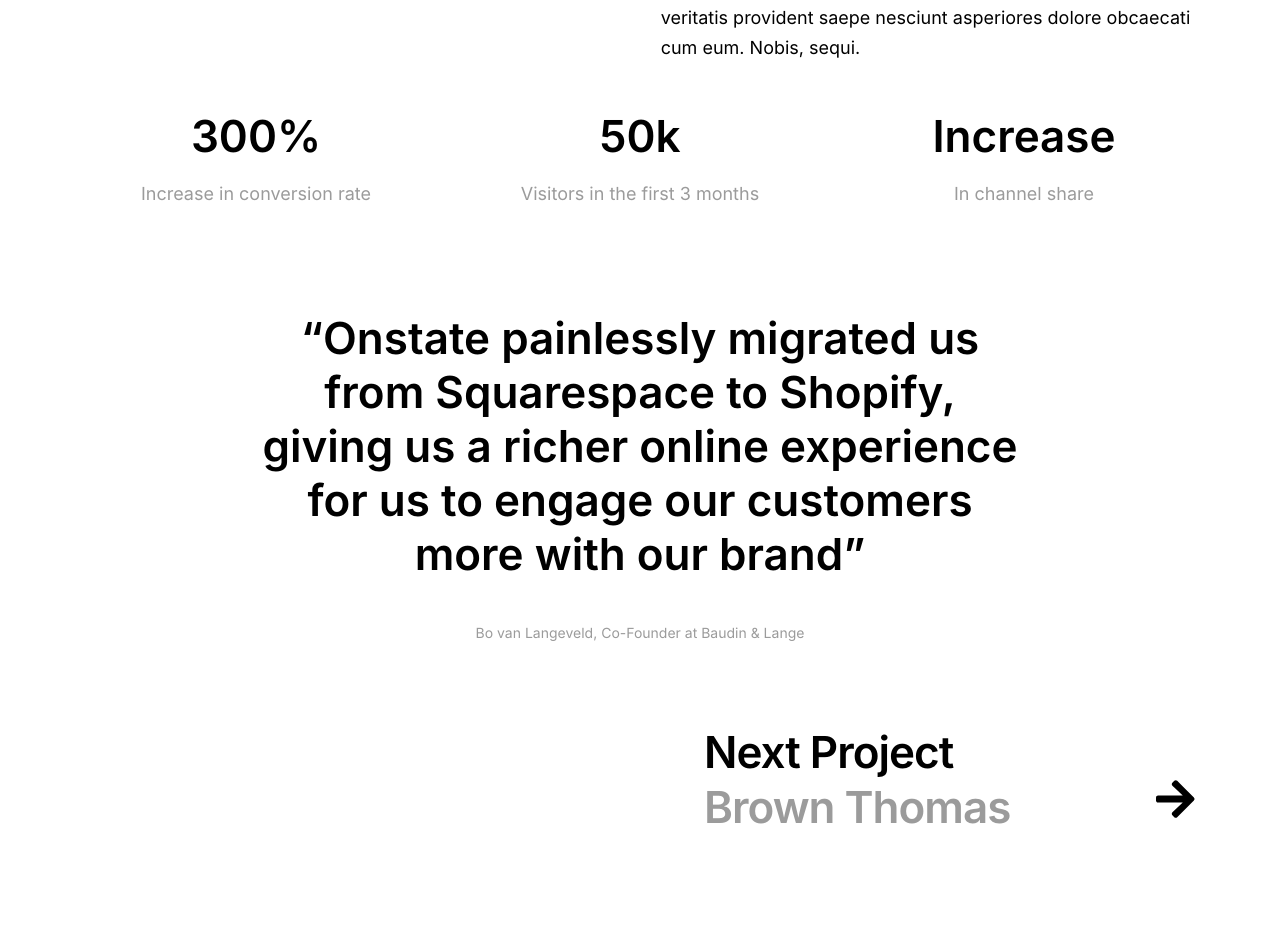
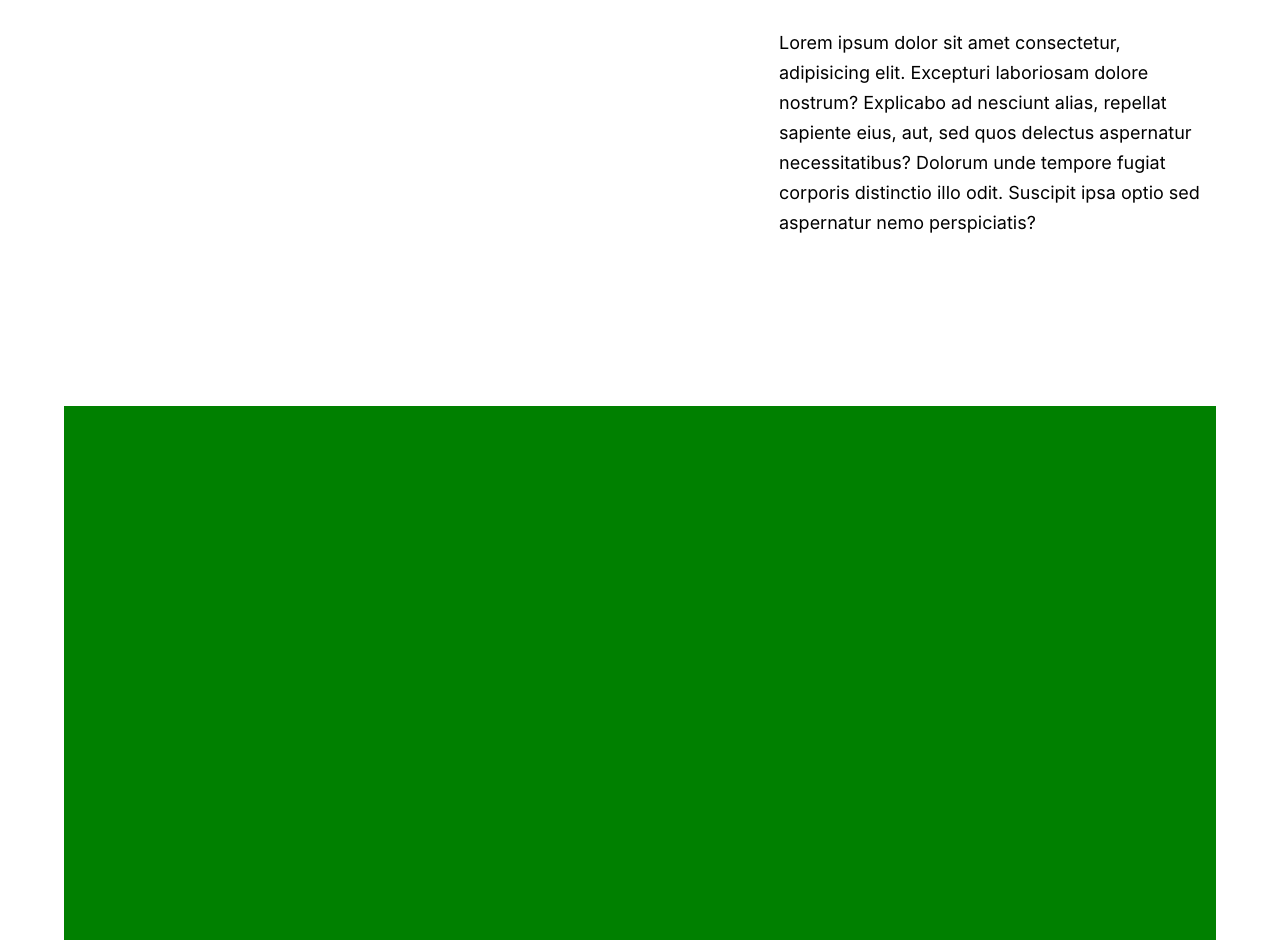
Before and after one commit to BenRut/onstate-tech-test, a React (Create React App) app: page / in a window 1280 px wide. Shown: the part 992-1932 px from the top of the page. Before the commit the page ends 1872 px from the top, so only its background shows below. Built offline with nearby package versions, Linux system fonts and the light colour scheme.

Commit message:
adds image templates

```diff
--- /dev/null
+++ b/src/App.css
@@ -0,0 +1,3 @@
+.App {
+	text-align: center;
+}
--- a/src/components/Footer.jsx
+++ b/src/components/Footer.jsx
@@ -1,6 +1,6 @@
 import React from 'react';
-import { NextProject, ArrowWrapper } from '../styles/Footer';
-import { BigBlackTitle, BigGreyTitle } from '../styles/Text';
+import { ArrowWrapper, NextProject } from '../styles/Footer';
+import { BigBlackTitle, BigGreyTitle, RightParagraph } from '../styles/Text';
 import { FontAwesomeIcon } from '@fortawesome/react-fontawesome';
 import { faArrowRight } from '@fortawesome/free-solid-svg-icons';
 
--- a/src/components/ProjectPage.jsx
+++ b/src/components/ProjectPage.jsx
@@ -6,13 +6,22 @@ import {
 	ProjectDescription,
 	Successes,
 	SuccessPoint,
-	SuccessHeading,
-	SuccessTagline,
 	TestimonyWrapper,
 	Testimony,
-	Author
+	Author,
+	ProjectImage,
+	LargeProjectImage,
+	MediumProjectImage,
+	ImageWrapper
 } from '../styles/ProjectPage';
-import { BigBlackTitle, BigGreyTitle } from '../styles/Text';
+import {
+	BigBlackTitle,
+	BigGreyTitle,
+	BlackSubHeading,
+	SmallGreyText,
+	RightParagraph,
+	LeftParagraph
+} from '../styles/Text';
 
 class ProjectPage extends Component {
 	render() {
@@ -34,26 +43,73 @@ class ProjectPage extends Component {
 							journey
 						</BigGreyTitle>
 						<ProjectDescription>
-							Lorem ipsum dolor sit, amet consectetur adipisicing elit. Voluptas
-							veritatis provident saepe nesciunt asperiores dolore obcaecati cum
-							eum. Nobis, sequi.
+							Lorem ipsum dolor sit amet consectetur, adipisicing elit.
+							Excepturi laboriosam dolore nostrum? Explicabo ad nesciunt alias,
+							repellat sapiente eius, aut, sed quos delectus aspernatur
+							necessitatibus? Dolorum unde tempore fugiat corporis distinctio
+							illo odit. Suscipit ipsa optio sed aspernatur nemo perspiciatis?
 						</ProjectDescription>
 					</Project>
 				</ProjectWrapper>
+
+				<ImageWrapper>
+					<ProjectImage />
+				</ImageWrapper>
+
+				<ImageWrapper>
+					<ProjectImage />
+				</ImageWrapper>
+
+				<ImageWrapper>
+					<ProjectImage />
+				</ImageWrapper>
+
+				<ImageWrapper>
+					<LargeProjectImage />
+				</ImageWrapper>
+
+				<LeftParagraph>
+					<BlackSubHeading>Unique menu structure</BlackSubHeading>
+					<SmallGreyText>
+						Lorem ipsum dolor sit amet consectetur adipisicing elit. Facilis,
+						quod earum! Eius quo accusamus tempora, quidem perferendis soluta
+						necessitatibus eligendi tempore a voluptatum vero dolore cum aliquid
+						totam magnam optio consequatur reprehenderit aperiam ab maiores?
+					</SmallGreyText>
+				</LeftParagraph>
+				<ImageWrapper>
+					<ProjectImage />
+				</ImageWrapper>
+
+				<RightParagraph>
+					<BlackSubHeading>Component based design</BlackSubHeading>
+					<SmallGreyText>
+						Lorem ipsum, dolor sit amet consectetur adipisicing elit. Fuga iste
+						et, perspiciatis fugiat hic rem eius saepe, temporibus nemo ipsum
+						ipsa natus nihil provident officia distinctio inventore quasi
+						excepturi adipisci. Quae esse qui consequuntur rem.
+					</SmallGreyText>
+				</RightParagraph>
+
+				<ImageWrapper>
+					<MediumProjectImage />
+				</ImageWrapper>
+
 				<Successes>
 					<SuccessPoint>
-						<SuccessHeading>300%</SuccessHeading>
-						<SuccessTagline>Increase in conversion rate</SuccessTagline>
+						<BigBlackTitle>300%</BigBlackTitle>
+						<SmallGreyText>Increase in conversion rate</SmallGreyText>
 					</SuccessPoint>
 					<SuccessPoint>
-						<SuccessHeading>50k</SuccessHeading>
-						<SuccessTagline>Visitors in the first 3 months</SuccessTagline>
+						<BigBlackTitle>50k</BigBlackTitle>
+						<SmallGreyText>Visitors in the first 3 months</SmallGreyText>
 					</SuccessPoint>
 					<SuccessPoint>
-						<SuccessHeading>Increase</SuccessHeading>
-						<SuccessTagline>In channel share</SuccessTagline>
+						<BigBlackTitle>Increase</BigBlackTitle>
+						<SmallGreyText>In channel share</SmallGreyText>
 					</SuccessPoint>
 				</Successes>
+
 				<TestimonyWrapper>
 					<Testimony>
 						&ldquo;Onstate painlessly migrated us from Squarespace to Shopify,
--- a/src/styles/ProjectPage.jsx
+++ b/src/styles/ProjectPage.jsx
@@ -14,7 +14,7 @@ const Services = styled.ul`
 	color: #9b9b9b;
 	list-style: none;
 	text-align: left;
-	width: 200px;
+	min-width: 200px;
 `;
 
 const Project = styled.div`
@@ -23,6 +23,7 @@ const Project = styled.div`
 
 const ProjectWrapper = styled.div`
 	display: flex;
+	margin-bottom: 150px;
 `;
 
 const ProjectDescription = styled.p`
@@ -48,19 +49,6 @@ const SuccessPoint = styled.div`
 	flex-direction: column;
 `;
 
-const SuccessHeading = styled.span`
-	color: #000000;
-	font-family: 'Inter-SemiBold';
-	font-size: 44px;
-	margin-bottom: 20px;
-`;
-
-const SuccessTagline = styled.span`
-	color: #9b9b9b;
-	font-family: 'Inter-Regular';
-	font-size: 18px;
-`;
-
 const TestimonyWrapper = styled.div`
 	display: flex;
 	flex-direction: column;
@@ -83,6 +71,27 @@ const Author = styled.span`
 	line-height: 24px;
 `;
 
+const ProjectImage = styled.div`
+	background: green;
+	width: 1366px;
+	height: 900px;
+	margin-bottom: 80px;
+`;
+
+const LargeProjectImage = styled(ProjectImage)`
+	height: 2600px;
+	margin-bottom: 150px;
+`;
+
+const MediumProjectImage = styled(LargeProjectImage)`
+	height: 1537px;
+`;
+
+const ImageWrapper = styled.div`
+	display: flex;
+	justify-content: center;
+`;
+
 export {
 	ProjectPageWrapper,
 	Services,
@@ -91,9 +100,11 @@ export {
 	ProjectDescription,
 	Successes,
 	SuccessPoint,
-	SuccessHeading,
-	SuccessTagline,
 	TestimonyWrapper,
 	Testimony,
-	Author
+	Author,
+	ProjectImage,
+	LargeProjectImage,
+	MediumProjectImage,
+	ImageWrapper
 };
--- a/src/styles/Text.jsx
+++ b/src/styles/Text.jsx
@@ -20,4 +20,32 @@ const BigGreyTitle = styled.h2`
 	margin-top: 0px;
 `;
 
-export { BigGreyTitle, BigBlackTitle };
+const BlackSubHeading = styled.h3`
+	color: #000;
+	font-family: 'Inter-SemiBold';
+	font-size: 26px;
+	line-height: 55px;
+`;
+
+const SmallGreyText = styled.span`
+	color: #9b9b9b;
+	font-family: 'Inter-Regular';
+	font-size: 18px;
+`;
+
+const LeftParagraph = styled.div`
+	width: 40%;
+	margin-bottom: 80px;
+`;
+const RightParagraph = styled(LeftParagraph)`
+	margin-left: 50vw;
+`;
+
+export {
+	BigGreyTitle,
+	BigBlackTitle,
+	BlackSubHeading,
+	SmallGreyText,
+	LeftParagraph,
+	RightParagraph
+};
```
